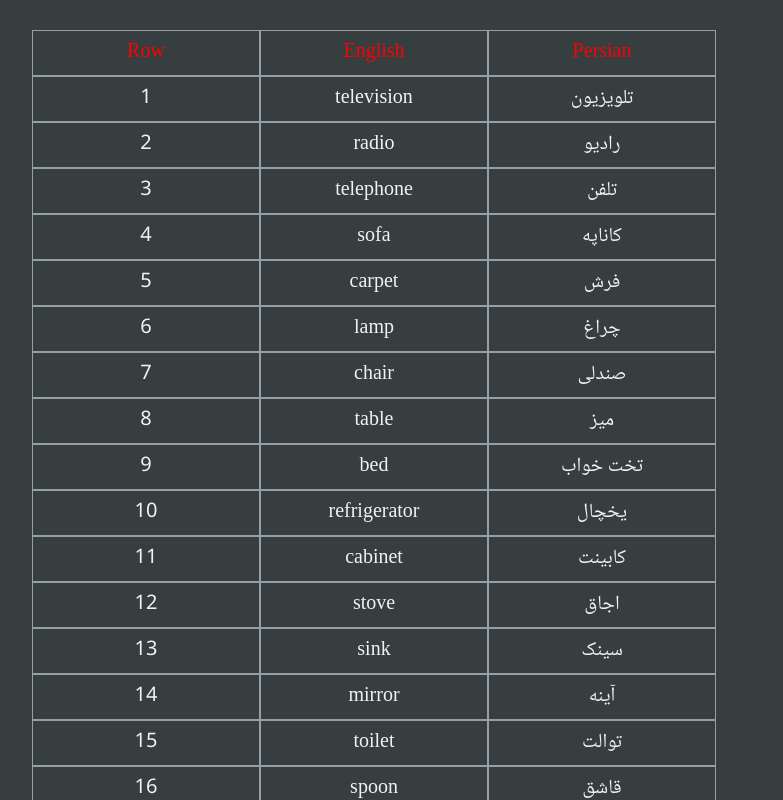
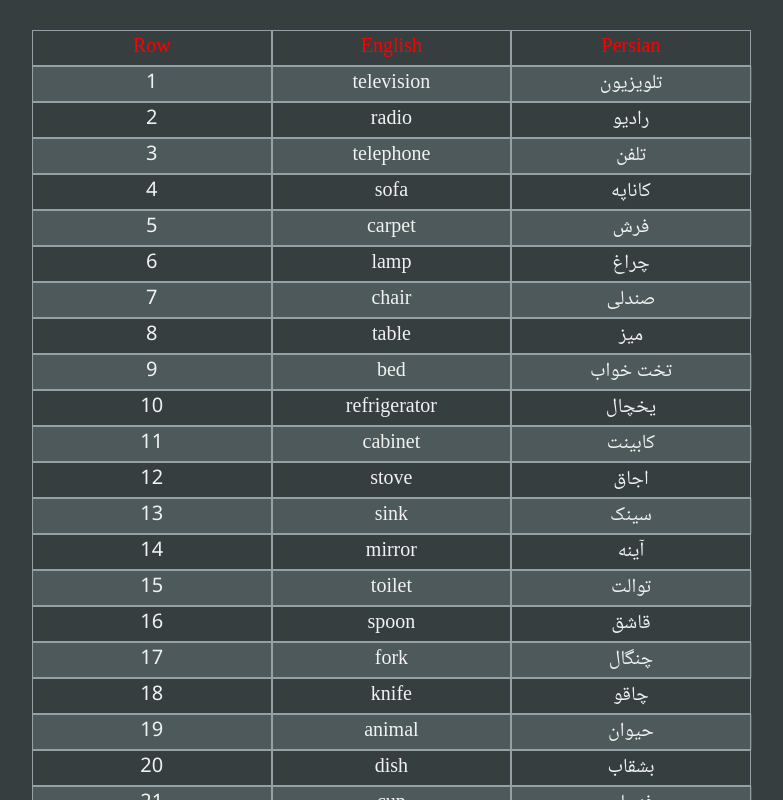
Before and after one commit to RezaJavanAmirkhizi/data-structure-project, a React (Create React App) app in the folder leitner-box/: page /secondpage/learn in a window 1280 px wide. Shown: the top 800 px of the page, without its empty margins (248-1031 px from the left). Built offline with nearby package versions, Linux system fonts and the light colour scheme.

Commit message:
change some styles

```diff
--- a/leitner-box/src/styles/_learn.scss
+++ b/leitner-box/src/styles/_learn.scss
@@ -3,17 +3,13 @@
   font-family: "Noto Naskh Arabic", serif;
   font-size: 20px;
   margin: 30px 280px;
-
-  div {
-    display: block;
-  }
 }
 .head {
   color: red;
   div {
     display: inline-block;
-    padding: 5px;
-    width: 30%;
+    padding: 0px;
+    width: 33%;
     text-align: center;
     border: 1.5px solid #949fa6;
   }
@@ -21,10 +17,12 @@
 .rows {
   div {
     display: inline-block;
-    width: 30%;
-    padding: 5px;
+    width: 33%;
     text-align: center;
     color: #f2f2f2;
     border: 1.5px solid #949fa6;
   }
 }
+.rows:nth-child(odd) {
+  background-color: #4e595c;
+}
```
